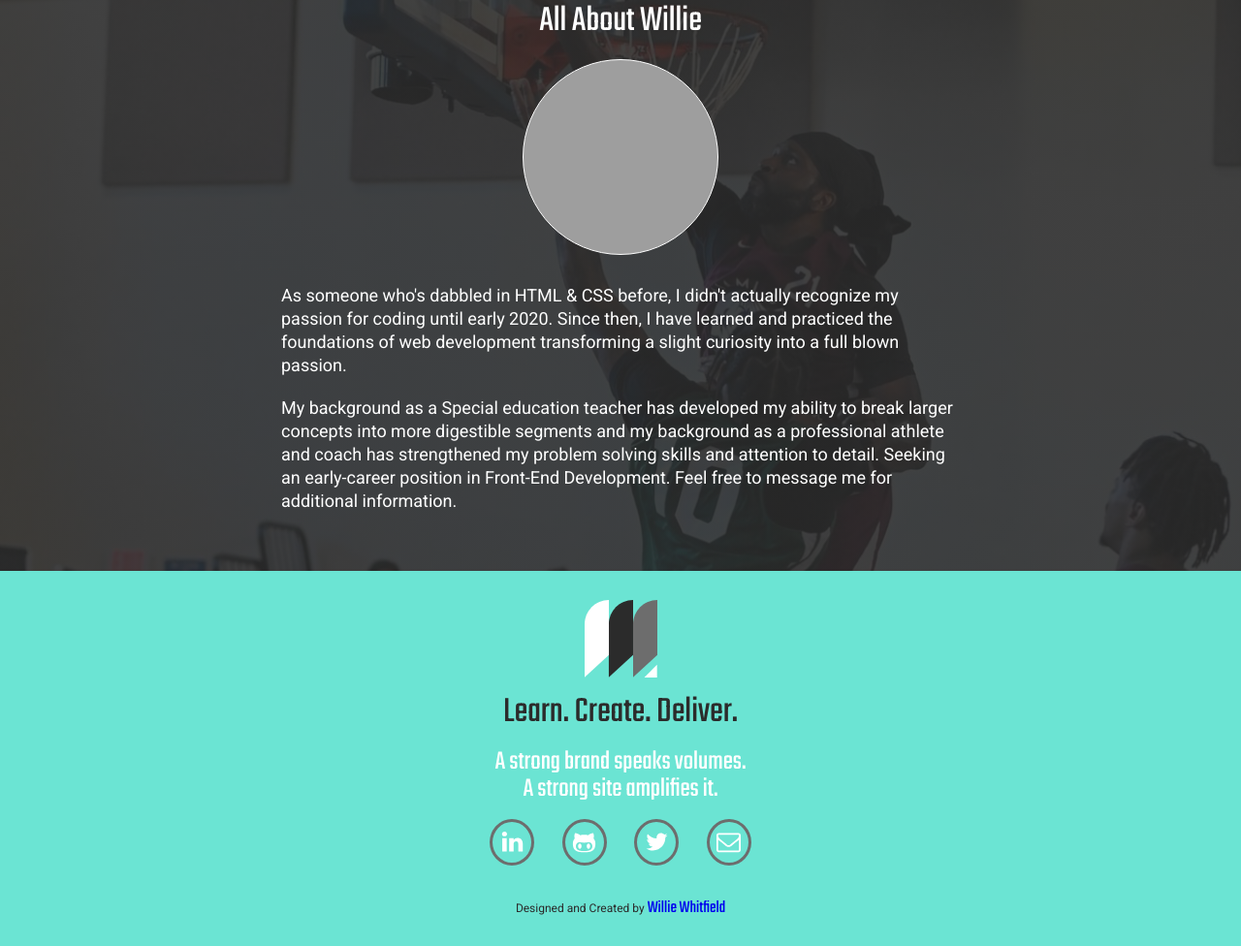
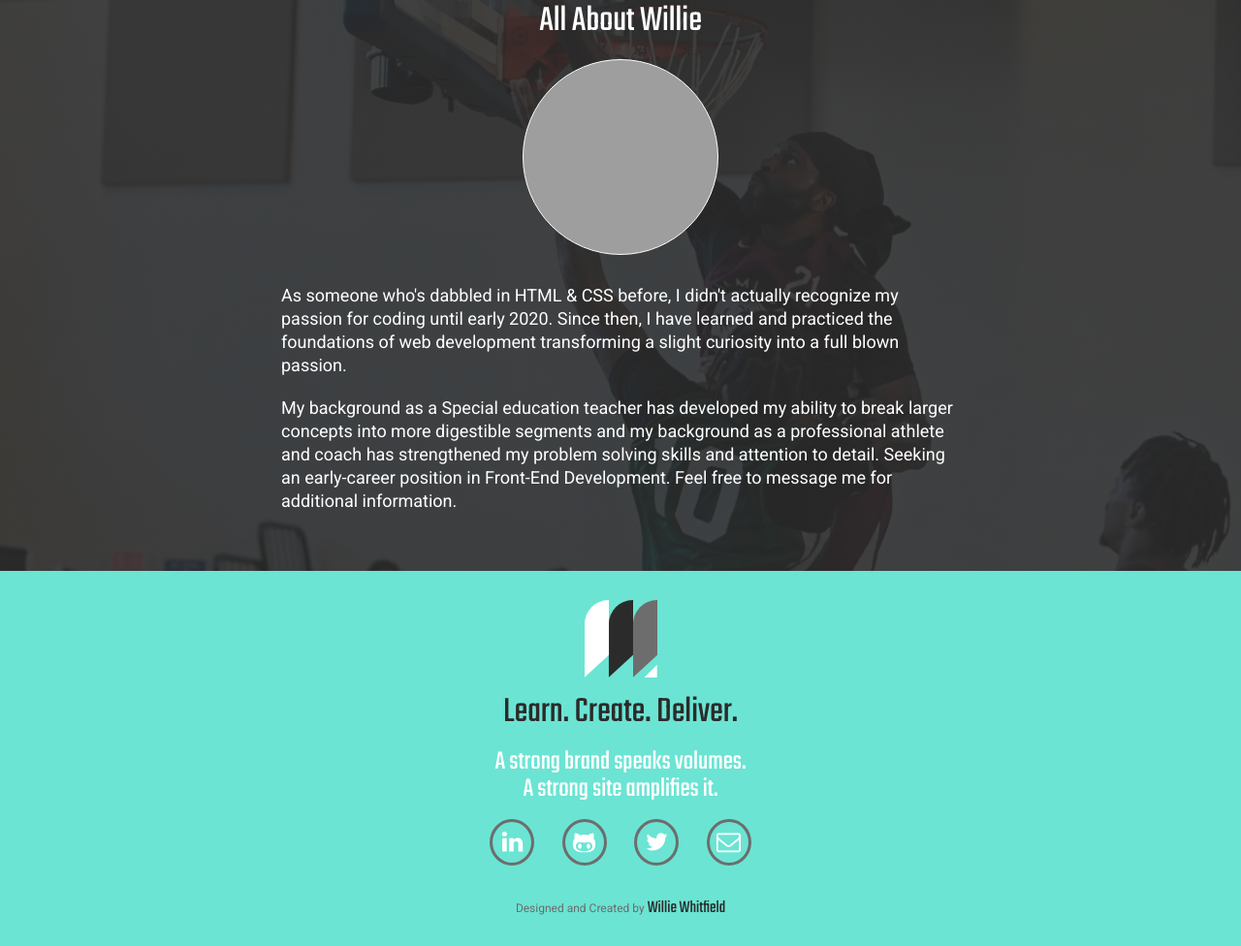
Before and after one commit to wdwiii/ww-site, a website: page index.html in a window 1280 px wide. Shown: the part 3217-4193 px from the top of the page at 97% size. Drawn offline with Linux system fonts and the light colour scheme; grey boxes are pictures that could not be loaded.

Commit message:
Add color and hover styles to foorer__attribution

```diff
--- a/sass/_footer.scss
+++ b/sass/_footer.scss
@@ -56,11 +56,22 @@
   }
 
   &__attribution {
+    color: var(--color-gray);
     font-family: var(--font-standard);
     font-size: var(--font-size-sm);
   }
 
   .name {
     font-size: var(--font-size-med);
+    transition: all 0.2s;
+
+    &:link,
+    &:visited {
+      color: var(--color-black);
+    }
+
+    &:hover {
+      color: var(--color-white);
+    }
   }
 }
```
Also changed, not shown: css/style.css.
